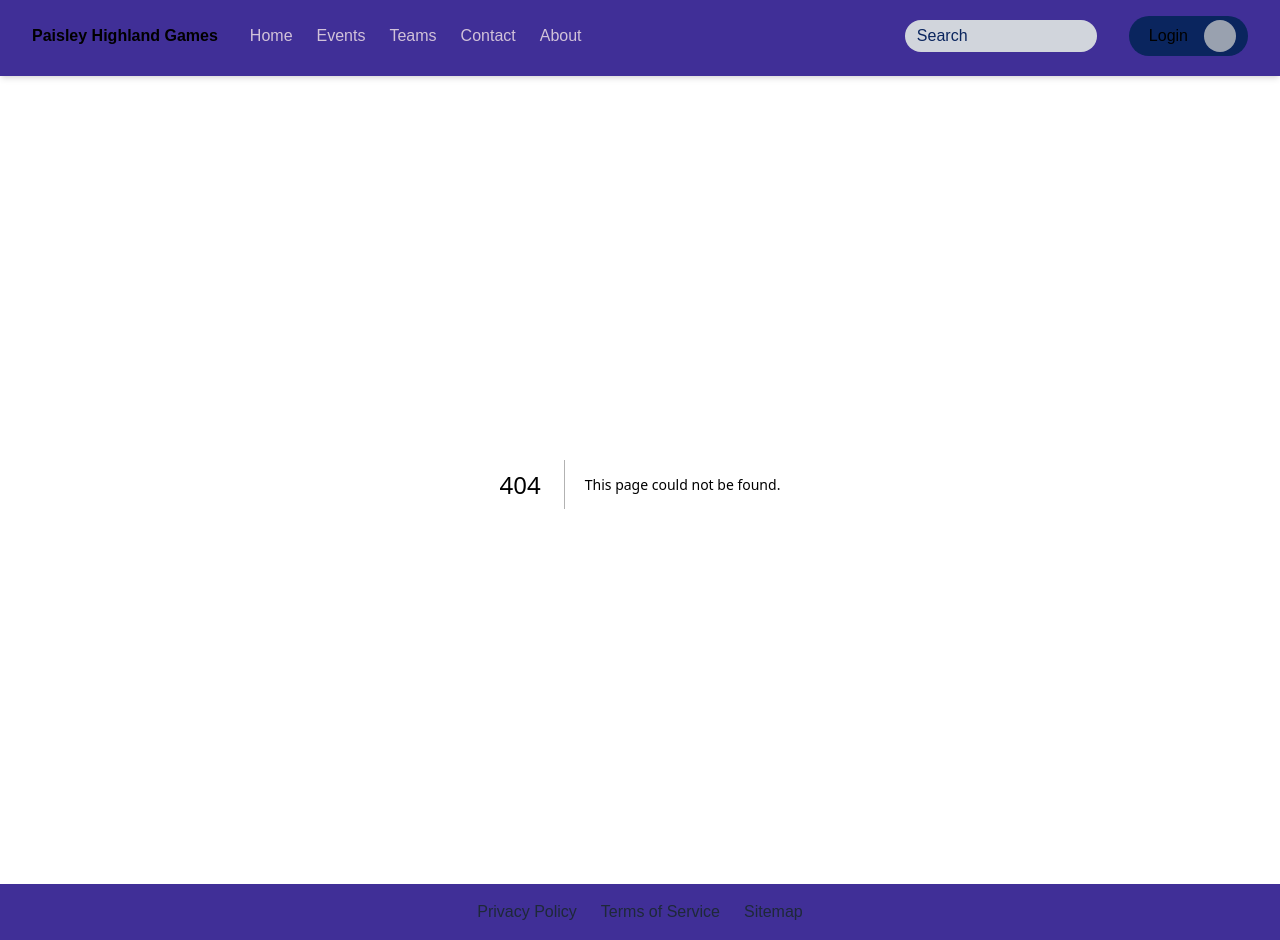
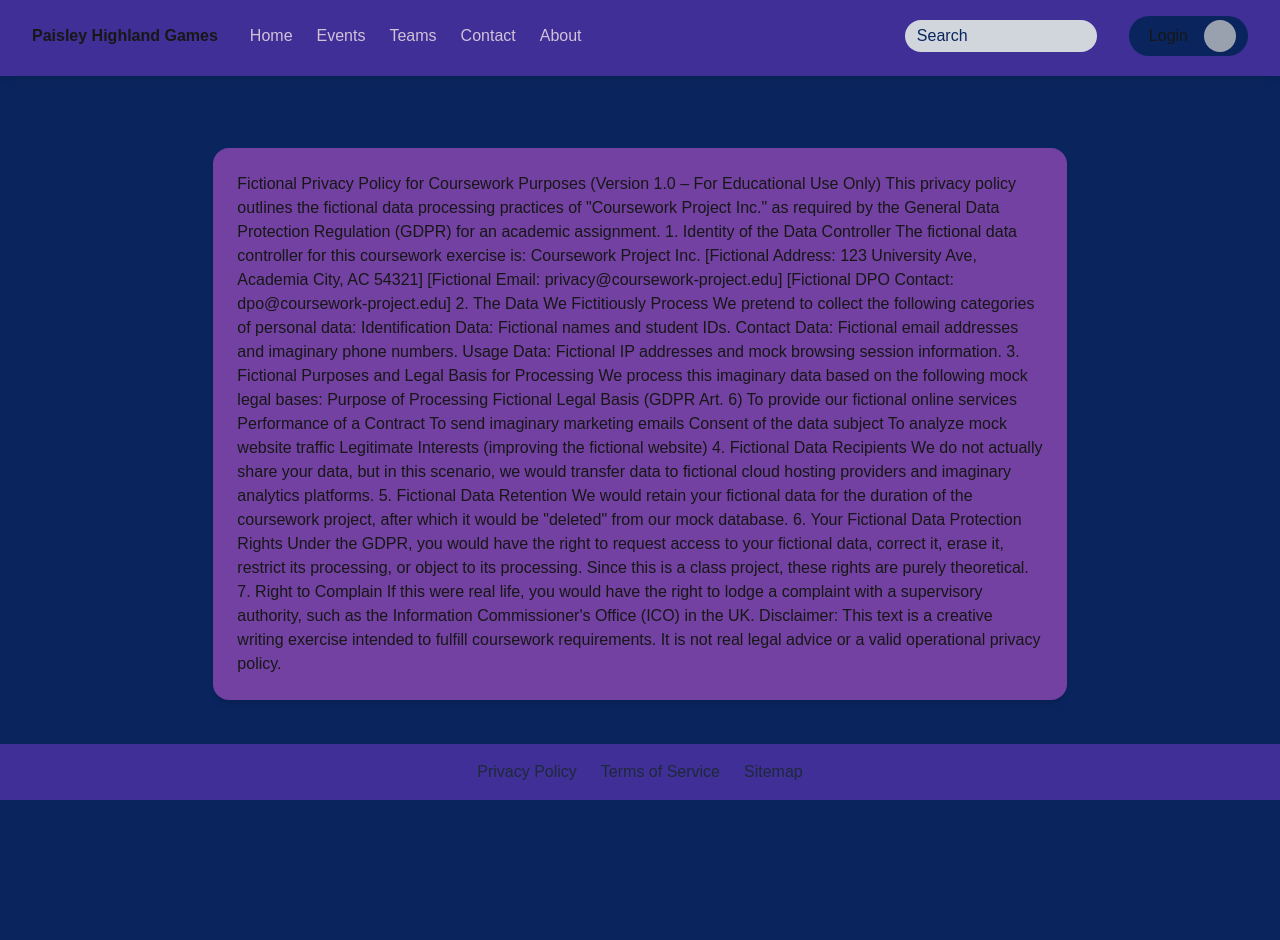
Before and after one commit to FEDavid/COMP10020---Internet-Technologies-CW2, a Next.js app in the folder cw2-paisley-highland-games/: page /gdpr in a window 1280 px wide. Before the commit this address had no page. After the commit the page ends 800 px from the top, so only its background shows below. Built offline with nearby package versions, Linux system fonts and the light colour scheme.

Commit message:
Updated site with generic GDPR statement.

```diff
--- /dev/null
+++ b/cw2-paisley-highland-games/app/(pages)/gdpr/page.tsx
@@ -0,0 +1,41 @@
+// File: cw2-paisley-highland-games/app/(pages)/gdpr/page.tsx
+
+export default async function Teams() {
+    return (
+        <section id="gdpr_section" className="mt-16 bg-(--secondary1-2) rounded-2xl p-6 shadow-md/10">
+            <p>
+                Fictional Privacy Policy for Coursework Purposes
+(Version 1.0 – For Educational Use Only)
+This privacy policy outlines the fictional data processing practices of "Coursework Project Inc." as required by the General Data Protection Regulation (GDPR) for an academic assignment.
+1. Identity of the Data Controller
+The fictional data controller for this coursework exercise is:
+Coursework Project Inc.
+[Fictional Address: 123 University Ave, Academia City, AC 54321]
+[Fictional Email: privacy@coursework-project.edu]
+[Fictional DPO Contact: dpo@coursework-project.edu]
+2. The Data We Fictitiously Process
+We pretend to collect the following categories of personal data:
+
+    Identification Data: Fictional names and student IDs.
+    Contact Data: Fictional email addresses and imaginary phone numbers.
+    Usage Data: Fictional IP addresses and mock browsing session information.
+
+3. Fictional Purposes and Legal Basis for Processing
+We process this imaginary data based on the following mock legal bases:
+Purpose of Processing	Fictional Legal Basis (GDPR Art. 6)
+To provide our fictional online services	Performance of a Contract
+To send imaginary marketing emails	Consent of the data subject
+To analyze mock website traffic	Legitimate Interests (improving the fictional website)
+4. Fictional Data Recipients
+We do not actually share your data, but in this scenario, we would transfer data to fictional cloud hosting providers and imaginary analytics platforms.
+5. Fictional Data Retention
+We would retain your fictional data for the duration of the coursework project, after which it would be "deleted" from our mock database.
+6. Your Fictional Data Protection Rights
+Under the GDPR, you would have the right to request access to your fictional data, correct it, erase it, restrict its processing, or object to its processing. Since this is a class project, these rights are purely theoretical.
+7. Right to Complain
+If this were real life, you would have the right to lodge a complaint with a supervisory authority, such as the Information Commissioner's Office (ICO) in the UK.
+Disclaimer: This text is a creative writing exercise intended to fulfill coursework requirements. It is not real legal advice or a valid operational privacy policy.
+            </p>
+        </section>
+    );
+}
--- a/cw2-paisley-highland-games/app/(pages)/profile/page.tsx
+++ b/cw2-paisley-highland-games/app/(pages)/profile/page.tsx
@@ -25,6 +25,7 @@ export default async function Teams() {
             <div id="profileActions" className="flex flex-col md:flex-row gap-4">
                 <button className="bg-(--secondary1-3) text-white px-4 py-2 rounded-lg hover:bg-(--secondary1-4) transition shadow-sm">Edit Profile</button>
                 <button className="bg-red-700 text-white px-4 py-2 rounded-lg hover:bg-red-800 transition shadow-sm">Logout</button>
+                <button className="bg-red-400 text-white px-4 py-2 rounded-lg hover:bg-red-500 transition shadow-sm">GDPR</button>
             </div>
         </section>
     );
--- a/cw2-paisley-highland-games/app/components/ui/footer.tsx
+++ b/cw2-paisley-highland-games/app/components/ui/footer.tsx
@@ -7,7 +7,7 @@ return (
     <footer className="w-full bg-[#402f97] px-8 py-4 shadow-md">
         <ul className="flex space-x-6 justify-center">
             <li>
-                <Link href="/privacy" className="text-gray-800 dark:text-gray-200 hover:underline">
+                <Link href="/gdpr" className="text-gray-800 dark:text-gray-200 hover:underline">
                     Privacy Policy
                 </Link>
             </li>
```
